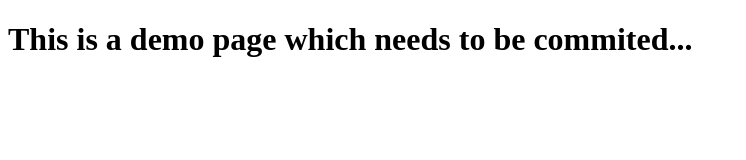
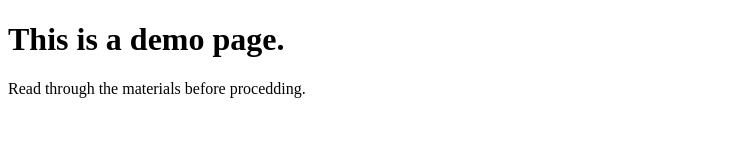
Before and after one commit to ashgit1/portal, a plain HTML site: page web/demo.html in a window 1280 px wide. Shown: the whole page, without its empty margins (0-746 px from the left). Drawn offline with Linux system fonts and the light colour scheme.

Commit message:
modified on 04_12_2015

```diff
--- a/web/demo.html
+++ b/web/demo.html
@@ -4,7 +4,7 @@
 </head>
 <body>
 
-<h1>This is a demo page which needs to be commited...</h1>
-
+<h1>This is a demo page.</h1>
+Read through the materials before procedding.
 </body>
 </html>
```
